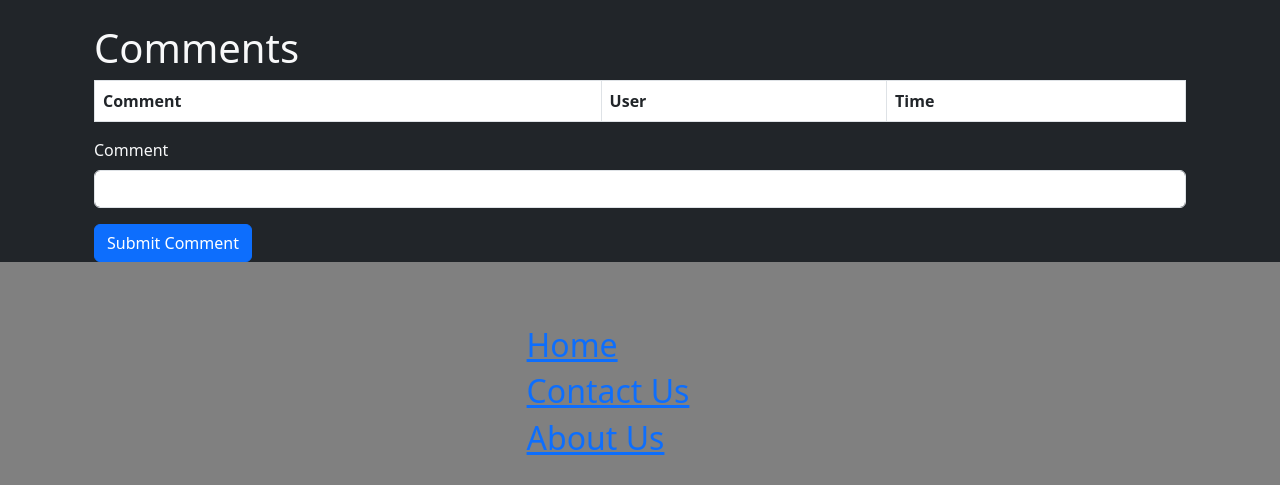
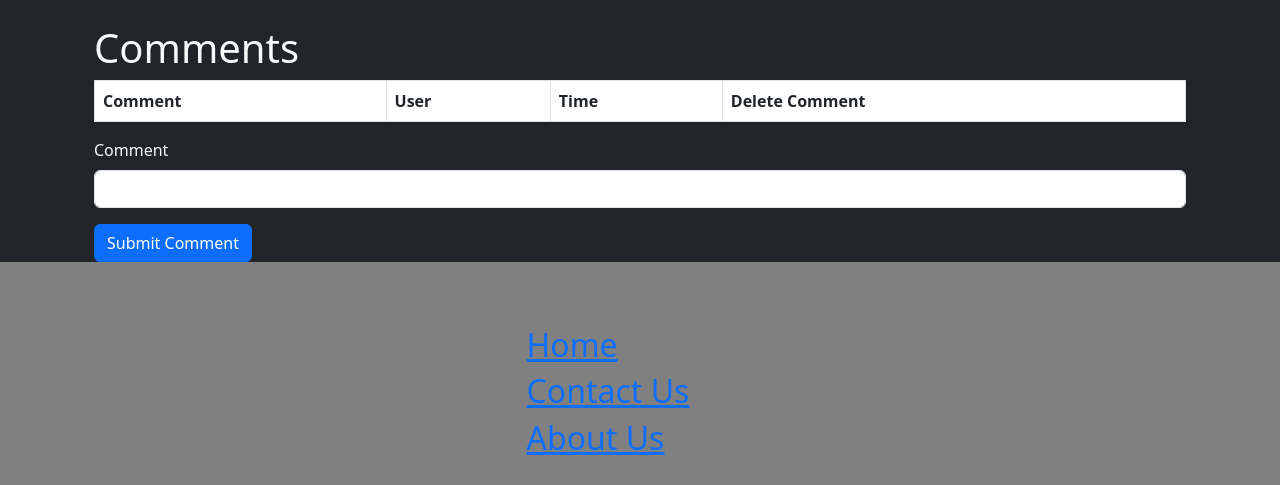
Before and after one commit to Wojciech-Przybylski/ams-group-project, a Flask app: page /discussion-board/1 in a window 1280 px wide. Shown: the part 76-561 px from the top of the page. Run offline with Flask 3, Linux system fonts and the light colour scheme; the visitor is signed in with stand-in values (Sample User, id 1); lists and menus that the app fills with data are empty.

Commit message:
added admin implementation, added delete comment

```diff
--- a/application/routes.py
+++ b/application/routes.py
@@ -38,6 +38,9 @@ def login():
                 print('user found')
                 # create session variable for user_id
                 session['user_id'] = user.id
+                # if user is admin, create session variable for admin
+                if user.admin:
+                    session['admin'] = True
                 # check if user has a cart
                 cart = Cart.query.filter_by(user_id=user.id).first()
                 if cart:
@@ -135,11 +138,23 @@ def thread(thread_id):
     comments = Comments.query.filter_by(comment_thread_id=thread_id).order_by(desc(Comments.id)).all()
     comment_view_list = []
     for comment in comments:
-        comment_view = CommentView(comment=comment.comment, user_name=User.query.get(comment.user_id).name, time=comment.date.strftime("%d/%m/%Y %H:%M:%S"))
+        comment_view = CommentView(id=comment.id, comment=comment.comment, user_name=User.query.get(comment.user_id).name, time=comment.date.strftime("%d/%m/%Y %H:%M:%S"))
         comment_view_list.append(comment_view)
 
     return render_template('thread.html', thread=thread, comments=comment_view_list, form=form)
 
+@app.route('/delete-comment/<int:comment_id>', methods=['GET', 'POST'])
+def delete_comment(comment_id):
+    # get comment from db
+    comment = Comments.query.get(comment_id)
+    # get thread id from comment
+    thread_id = comment.comment_thread_id
+    # delete comment from db
+    db.session.delete(comment)
+    db.session.commit()
+    return redirect(url_for('thread', thread_id=thread_id))
+
+
 @app.route('/opening-times')
 def opening_times():
     return render_template('opening-times.html', title='Opening Times')
--- a/application/templates/thread.html
+++ b/application/templates/thread.html
@@ -9,15 +9,27 @@
                 <th>Comment</th>
                 <th>User</th>
                 <th>Time</th>
+                <!-- if user is admin, add delete comment column -->
+                {% if session['admin'] %}
+                <th>Delete Comment</th>
+                {% endif %}
             </tr>
         </thead>
         <tbody>
             {% for comment in comments %}
-            <tr>
-                <td>{{ comment.comment }}</td>
-                <td>{{ comment.user_name }}</td>
-                <td>{{ comment.time }}</td>
-            </tr>
+                <tr>
+                    <td>{{ comment.comment }}</td>
+                    <td>{{ comment.user_name }}</td>
+                    <td>{{ comment.time }}</td>
+                    <!-- if user is admin, add delete comment button -->
+                    {% if session['admin'] %}
+                    <td>
+                        <form action="{{ url_for('delete_comment', comment_id=comment.id) }}" method="POST">
+                            <button type="submit" class="btn btn-danger">Delete</button>
+                        </form>
+                    </td>
+                    {% endif %}
+                </tr>
             {% endfor %}
         </tbody>
     </table>
```
